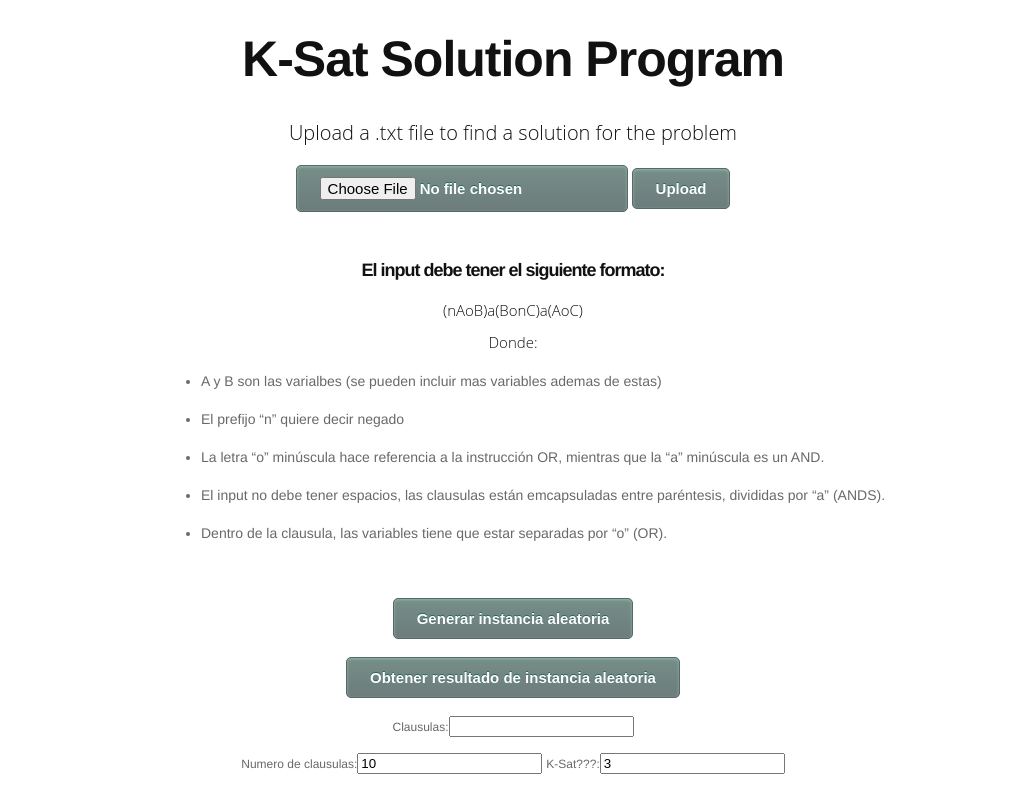
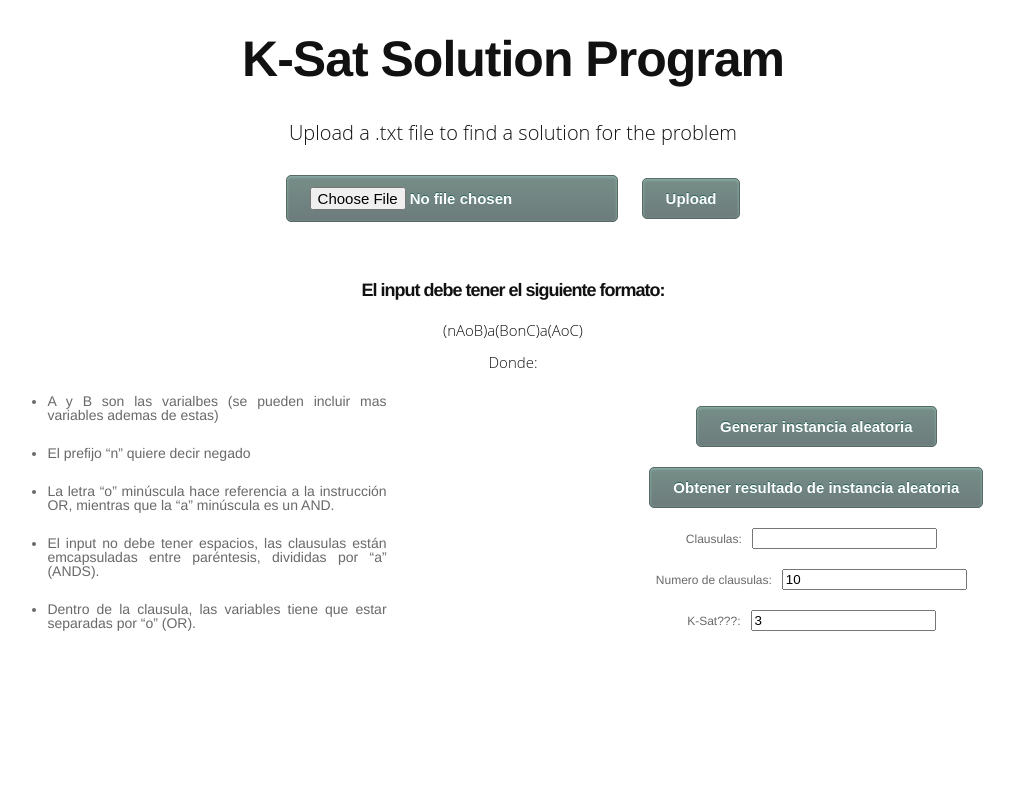
Before and after one commit to joellara/kSat-Schoning-Algorithm, a Flask app: page / in a window 1280 px wide. Shown: the whole page, without its empty margins (127-1141 px from the left). Run offline with Flask 2, Linux system fonts and the light colour scheme; some libraries are stand-ins or nearby versions.

Commit message:
Center stff

```diff
--- a/static/styles.css
+++ b/static/styles.css
@@ -68,7 +68,9 @@
      font-size: 12px;
 
 }
-
+input{
+    margin:10px;
+}
 .myButton {
 	-moz-box-shadow:inset 0px 1px 3px 0px #91b8b3;
 	-webkit-box-shadow:inset 0px 1px 3px 0px #91b8b3;
--- a/templates/index.html
+++ b/templates/index.html
@@ -39,26 +39,26 @@
         <h2 class="indexTitle" style="font-size:18px">El input debe tener el siguiente formato:</h2>
         <h3 class="indexLabel" style="font-size:15px;margin-bottom:0px">(nAoB)a(BonC)a(AoC)</h3>
         <h4 class="indexLabel" style="font-size:15px;margin-bottom:0px">Donde:</h4>
-         <ul style="margin-left:280px">
+         <div style="margin: 0 10%;max-width: 30%;float: left;">
+         <ul>
             <li>A y B son las varialbes (se pueden incluir mas variables ademas de estas)</li>
             <li>El prefijo “n” quiere decir negado</li>
             <li>La letra “o” minúscula hace referencia a la instrucción OR, mientras que la “a” minúscula es un AND.</li>
             <li>El input no debe tener espacios,  las clausulas están emcapsuladas entre paréntesis, divididas por “a” (ANDS).</li>
             <li>Dentro de la clausula, las variables tiene que estar separadas por “o” (OR).</li>
         </ul>
+        </div>
+        <div style="margin: 0 10%;max-width: 30%;float: left;">
         <br>
         <form action="getClause" method="POST">
-            <p>
                 <input class="btn myButton" id="generate" type=submit value="Generar instancia aleatoria">
-                <br>
                 <br>
                 <input class="btn myButton" type=submit value="Obtener resultado de instancia aleatoria">
                 <br>
-                <br>
                  <label class="labelIndex">Clausulas:</label><input type="text" name="clauses" id="result">
         </form>
-        <label class="labelIndex">Numero de clausulas:</label><input type="number" name="num_clauses" value="10" >
-        <label class="labelIndex">K-Sat???:</label><input type="number" name="sat" value="3" >
+        <div><label class="labelIndex">Numero de clausulas:</label><input type="number" name="num_clauses" value="10" ></div>
+        <div><label class="labelIndex">K-Sat???:</label><input type="number" name="sat" value="3" > </<div>
          </center>
     </div>
     </body>
```
